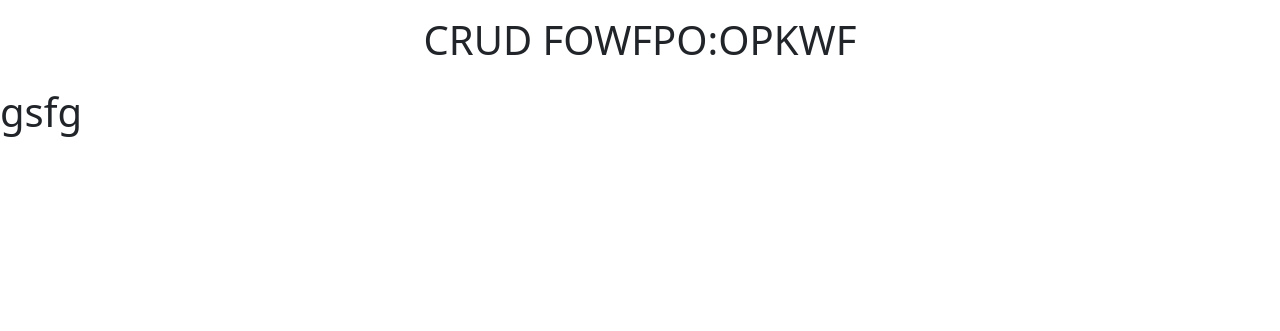
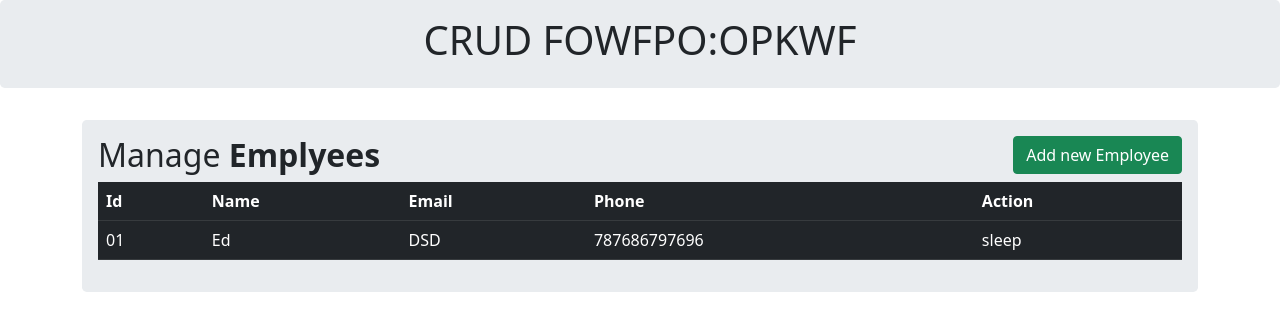
Before and after one commit to Svesh1-800/FlaskCrudRequestManager, a Flask app: page / in a window 1280 px wide. Shown: the top 331 px of the page. Run offline with Flask 2, Linux system fonts and the light colour scheme; some libraries are stand-ins or nearby versions.

Commit message:
Designed body
- created gitignore file
- designed body of the index,html

```diff
--- /dev/null
+++ b/static/css/my-style.css
@@ -0,0 +1,6 @@
+.jumbotron {
+    padding: 2rem 1rem;
+    margin-bottom: 2rem;
+    background-color: #e9ecef;
+    border-radius: .3rem;
+  }
--- a/templates/base.html
+++ b/templates/base.html
@@ -5,6 +5,7 @@
     <meta http-equiv="X-UA-Compatible" content="IE=edge">
     <meta name="viewport" content="width=device-width, initial-scale=1.0">
     <link href="{{ url_for('static',filename='css/bootstrap.min.css')}}" rel="stylesheet"/>
+    <link href="{{ url_for('static',filename='css/my-style.css')}}" rel="stylesheet"/>
     <title>{% block title %} {% endblock %}</title>
 </head>
 <body>
--- a/templates/index.html
+++ b/templates/index.html
@@ -3,5 +3,34 @@
 {% block title %} Home {% endblock %}
 
 {% block body %}
-<h1>gsfg</h1>
+<div class="container">
+    <div class="row">
+        <div class="col md-12">
+
+
+            <div class="jumbotron p-3">
+                <h2>Manage <b>Emplyees</b><button type="button" class="btn btn-success float-end" data-toggle="modal"
+                        data-target="#mymodal">Add new Employee</button></h2>
+
+                    <table class="table table-hover table-dark">
+                        <tr>
+                            <th>Id</th>
+                            <th>Name</th>
+                            <th>Email</th>
+                            <th>Phone</th>
+                            <th>Action</th>
+                        </tr>
+
+                        <tr>
+                            <td>01</td>
+                            <td>Ed</td>
+                            <td>DSD</td>
+                            <td>787686797696</td>
+                            <td>sleep</td>
+                        </tr>
+                    </table>
+            </div>
+        </div>
+    </div>
+</div>
 {% endblock %}
```
Also changed, not shown: 1 other file.
